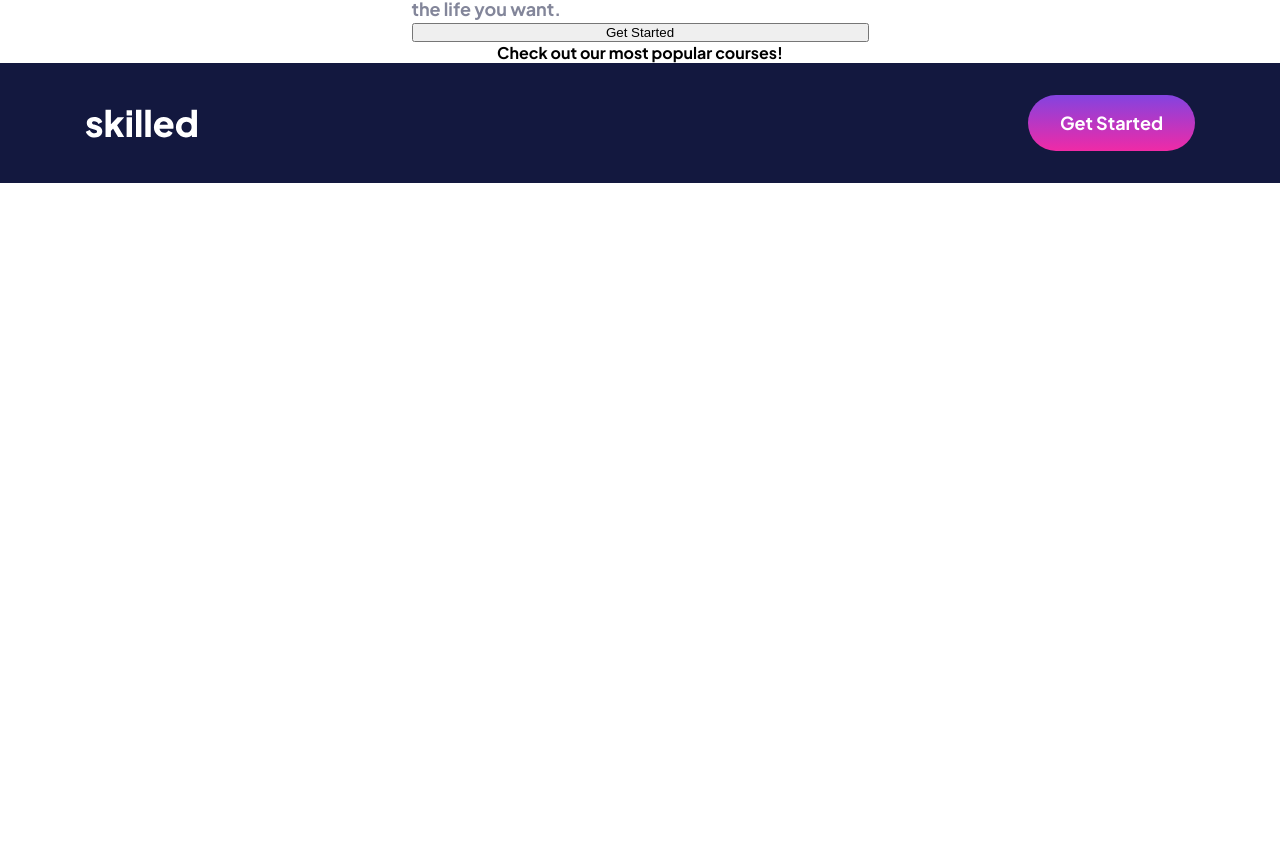
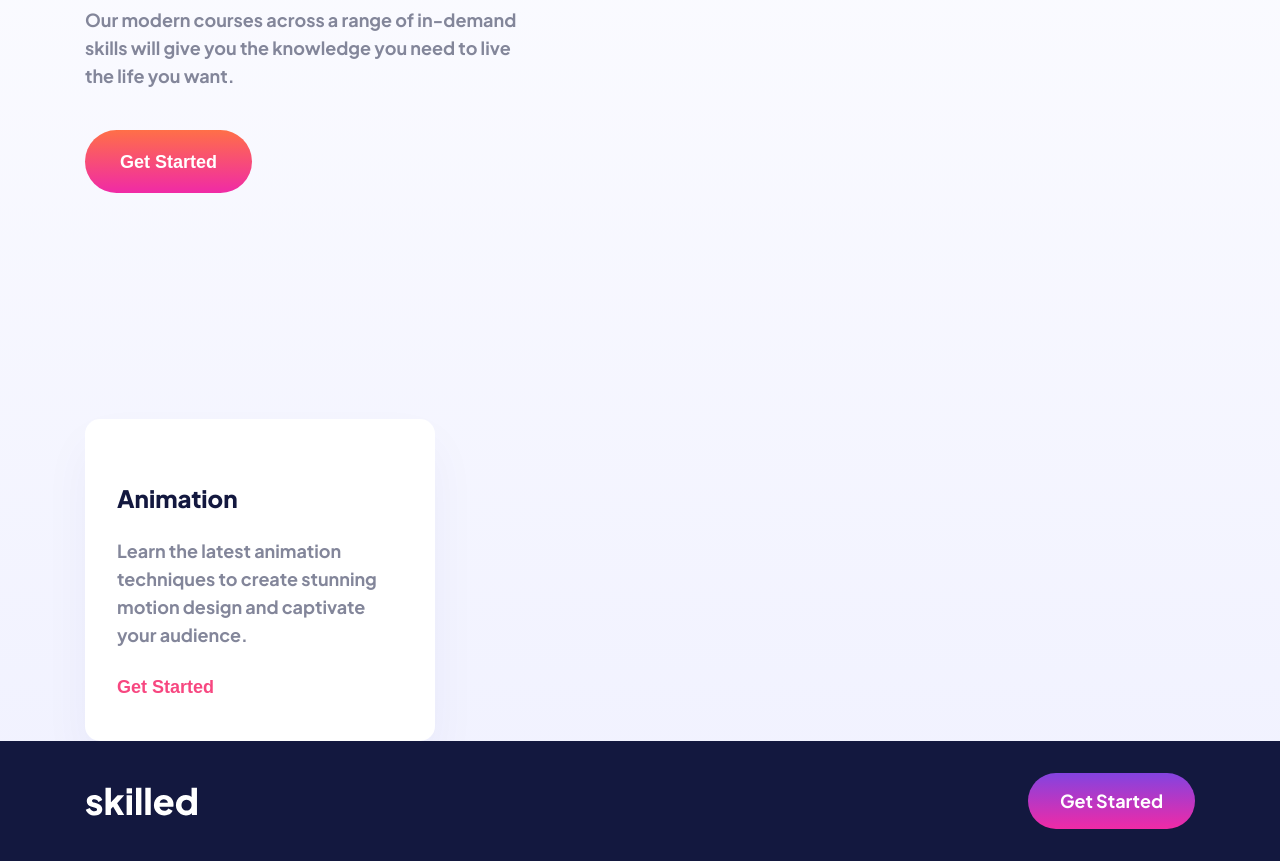
Before and after one commit to ostapyshyn/FM-Skilled-e-learning-landing-page, a React (Create React App) app: page / in a window 1280 px wide. Shown: the part 470-1331 px from the top of the page. Before the commit the page ends 800 px from the top, so only its background shows below. Built offline with nearby package versions, Linux system fonts and the light colour scheme.

Commit message:
Add course block

```diff
--- a/src/App.css
+++ b/src/App.css
@@ -1,9 +1,9 @@
 .App {
   display: flex;
   flex-direction: column;
-  justify-content: center;
-  align-items: center;
-  height: 100vh;
+  /* justify-content: center;
+  align-items: center; */
+  /* height: 100vh; */
   width: 100%;
   /* max-width: 500px;
   border: 1px solid mediumblue; */
--- a/src/components/About/About.module.scss
+++ b/src/components/About/About.module.scss
@@ -1,4 +1,5 @@
 .about_info {
+
   width: 100%;
   height: 120px;
 
--- a/src/components/Button/Button.module.scss
+++ b/src/components/Button/Button.module.scss
@@ -6,7 +6,6 @@
   line-height: 28px;
   color: #ffffff;
 
-  // background: linear-gradient(180deg, #4851ff -54.32%, #f02aa6 100%);
   border: none;
   border-radius: 28px;
 
--- /dev/null
+++ b/src/components/Course/Course.jsx
@@ -0,0 +1,18 @@
+import React from 'react';
+import Button from '../Button';
+import styles from './Course.module.scss';
+
+function Course() {
+  return (
+    <div className={styles.course}>
+      <h2>Animation</h2>
+      <p>
+        Learn the latest animation techniques to create stunning motion design and captivate your
+        audience.
+      </p>
+      <button>Get Started</button>
+    </div>
+  );
+}
+
+export default Course;
--- /dev/null
+++ b/src/components/Course/Course.module.scss
@@ -0,0 +1,39 @@
+.course {
+  width: 350px;
+  height: 322px;
+  padding-top: 64px;
+  padding-inline: 32px;
+
+  background: #ffffff;
+  box-shadow: 0px 25px 50px rgba(6, 22, 141, 0.0442381);
+  border-radius: 15px;
+
+  h2 {
+    font-weight: 800;
+    font-size: 24px;
+    line-height: 30px;
+    color: #13183f;
+    margin-bottom: 24px;
+  }
+  p {
+    font-weight: 500;
+    font-size: 18px;
+    line-height: 28px;
+    color: #83869a;
+
+    margin-bottom: 24px;
+  }
+  button {
+    font-weight: 700;
+    border: none;
+    font-size: 18px;
+    line-height: 28px;
+    background-color: transparent;
+    color: #f74780;
+    cursor: pointer;
+
+    &:active {
+      transform: scale(0.98);
+    }
+  }
+}
--- /dev/null
+++ b/src/components/Course/index.js
@@ -0,0 +1,2 @@
+import Course from './Course';
+export default Course;
--- a/src/components/InfoBlock/InfoBlock.jsx
+++ b/src/components/InfoBlock/InfoBlock.jsx
@@ -4,6 +4,7 @@ import styles from './InfoBlock.module.scss';
 function InfoBlock() {
   return (
     <div className={styles.info}>
+      <div className={styles.container}>
         <h1>Maximize skill, minimize budget</h1>
         <p>
           Our modern courses across a range of in-demand skills will give you the knowledge you need
@@ -11,6 +12,7 @@ function InfoBlock() {
         </p>
         <button>Get Started</button>
       </div>
+    </div>
   );
 }
 
--- a/src/components/InfoBlock/InfoBlock.module.scss
+++ b/src/components/InfoBlock/InfoBlock.module.scss
@@ -1,5 +1,12 @@
 .info {
+  margin: 0 auto;
+  width: 100%;
+  max-width: 1110px;
+  margin-top: 185px;
+
+  .container {
     max-width: 457px;
+    margin-bottom: 226px;
 
     display: flex;
     flex-direction: column;
@@ -9,6 +16,7 @@
       font-size: 56px;
       line-height: 71px;
       color: #13183f;
+      margin-bottom: 29px;
     }
 
     p {
@@ -16,5 +24,19 @@
       font-size: 18px;
       line-height: 28px;
       color: #83869a;
+      margin-bottom: 40px;
+    }
+    button {
+      font-weight: 700;
+      font-size: 18px;
+      line-height: 28px;
+
+      color: #ffffff;
+      background: linear-gradient(180deg, #ff6f48 0%, #f02aa6 100%);
+      border-radius: 31.5px;
+      border: none;
+      width: 167px;
+      height: 63px;
     }
   }
+}
--- a/src/components/Main/Main.jsx
+++ b/src/components/Main/Main.jsx
@@ -1,7 +1,13 @@
 import React from 'react';
+import Course from '../Course';
+import styles from './Main.module.scss';
 
 function Main() {
-  return <div>Check out our most popular courses!</div>;
+  return (
+    <div className={styles.container}>
+      <Course />
+    </div>
+  );
 }
 
 export default Main;
--- a/src/components/Main/Main.module.scss
+++ b/src/components/Main/Main.module.scss
@@ -0,0 +1,5 @@
+.container {
+  margin: 0 auto;
+  width: 100%;
+  max-width: 1110px;
+}
--- a/src/index.css
+++ b/src/index.css
@@ -54,6 +54,7 @@ body {
     'Oxygen', 'Ubuntu', 'Cantarell', 'Fira Sans', 'Droid Sans', 'Helvetica Neue', sans-serif;
   -webkit-font-smoothing: antialiased;
   -moz-osx-font-smoothing: grayscale;
+  background: linear-gradient(180deg, #ffffff 0%, #f0f1ff 100%);
 }
 
 code {
```
Lines whose indentation alone changed are shown as unchanged.
